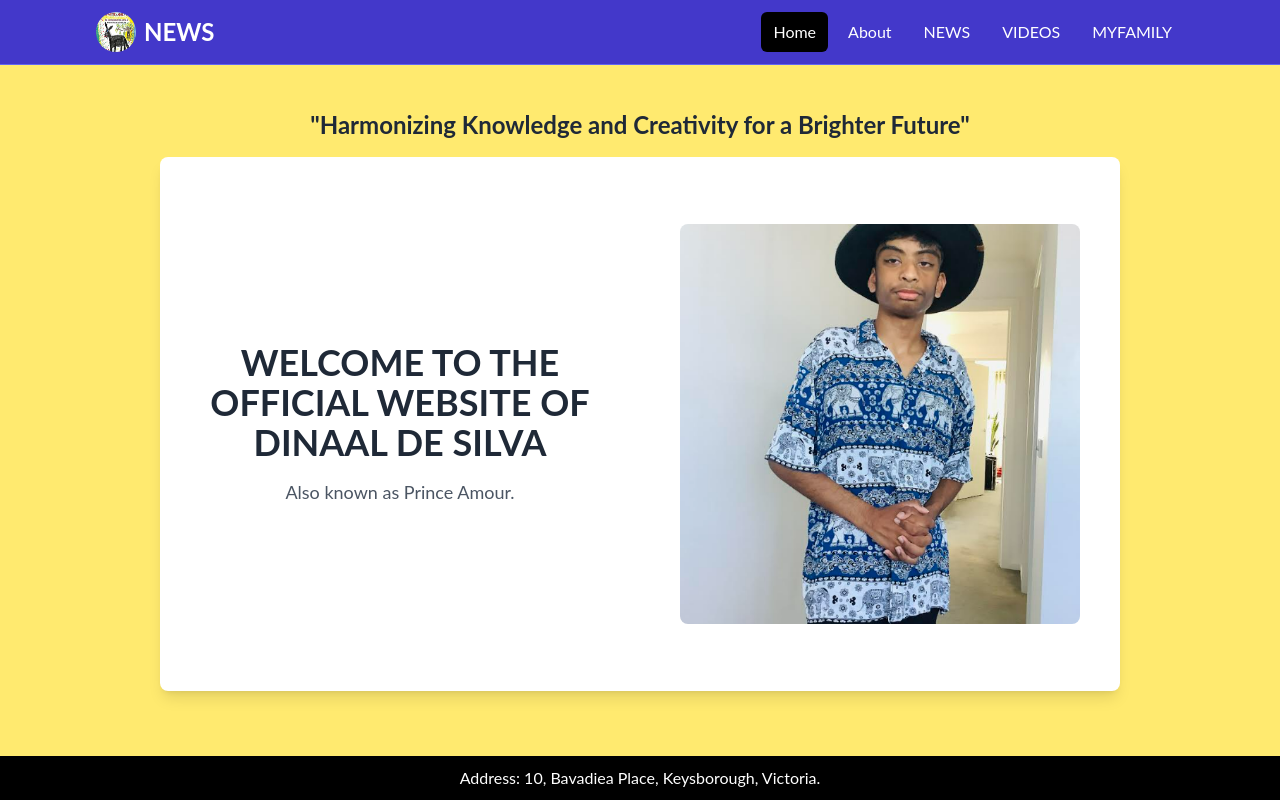
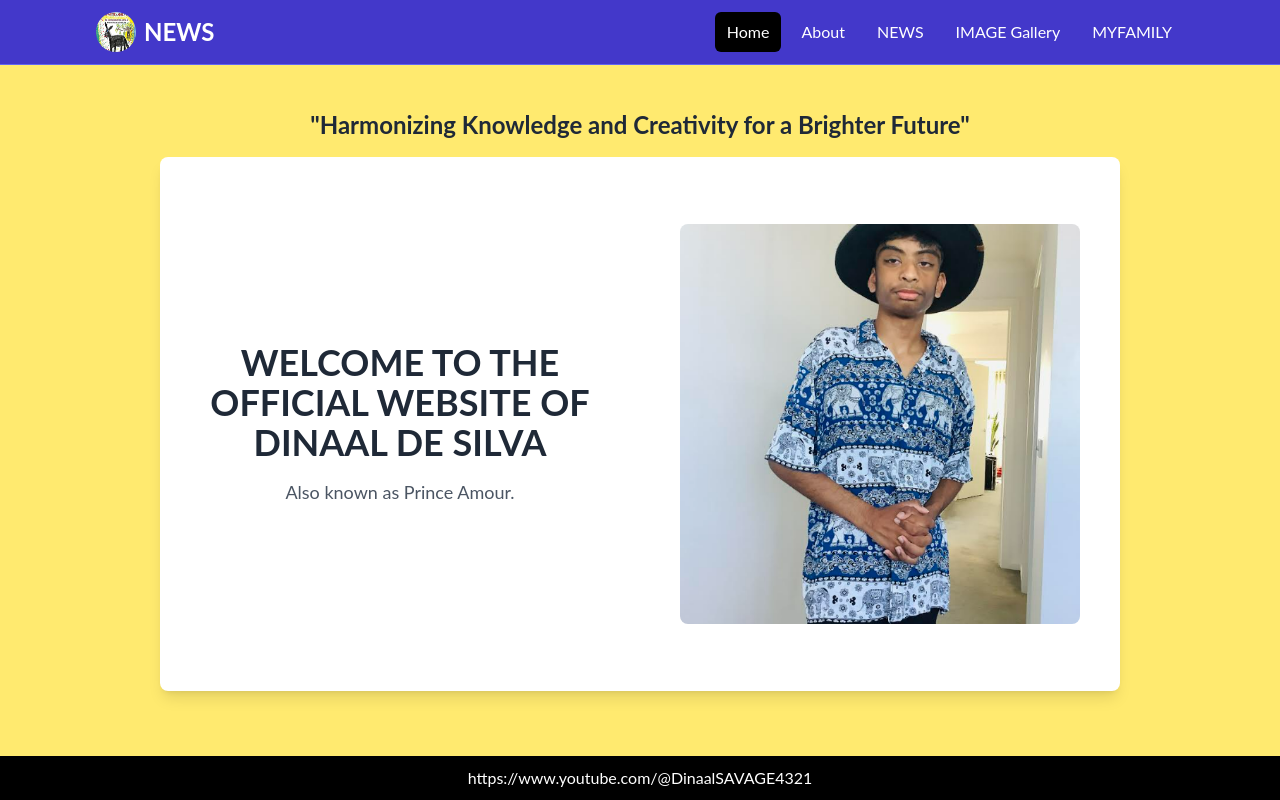
Before and after one commit to VIN-1927/schoolweb, a React (Vite) app: page / in a window 1280 px wide. Built offline with nearby package versions, Linux system fonts and the light colour scheme.

Commit message:
address removed

```diff
--- a/src/components/Footer.jsx
+++ b/src/components/Footer.jsx
@@ -11,7 +11,7 @@ const Footer = () => {
       bottom: 0,
       width: '100%'
     }}>
-      Address: 10, Bavadiea Place, Keysborough, Victoria.
+<h3>https://www.youtube.com/@DinaalSAVAGE4321</h3>
     </footer>
   );
 }
--- a/src/components/Navbar.jsx
+++ b/src/components/Navbar.jsx
@@ -31,7 +31,7 @@ const Navbar = () => {
                 NEWS
                 </NavLink>
                 <NavLink to="/videos" className={linkClass}>
-                VIDEOS
+                IMAGE Gallery
                 </NavLink>
                 <NavLink to="/family" className={linkClass}>
                 MYFAMILY
--- a/src/pages/Videos.jsx
+++ b/src/pages/Videos.jsx
@@ -2,7 +2,7 @@ import React from 'react'
 
 const  Videos = () => {
   return (
-    <div> <h1>Videos</h1></div>
+    <div> <h1>Image Gallery</h1></div>
   )
 }
 
```
